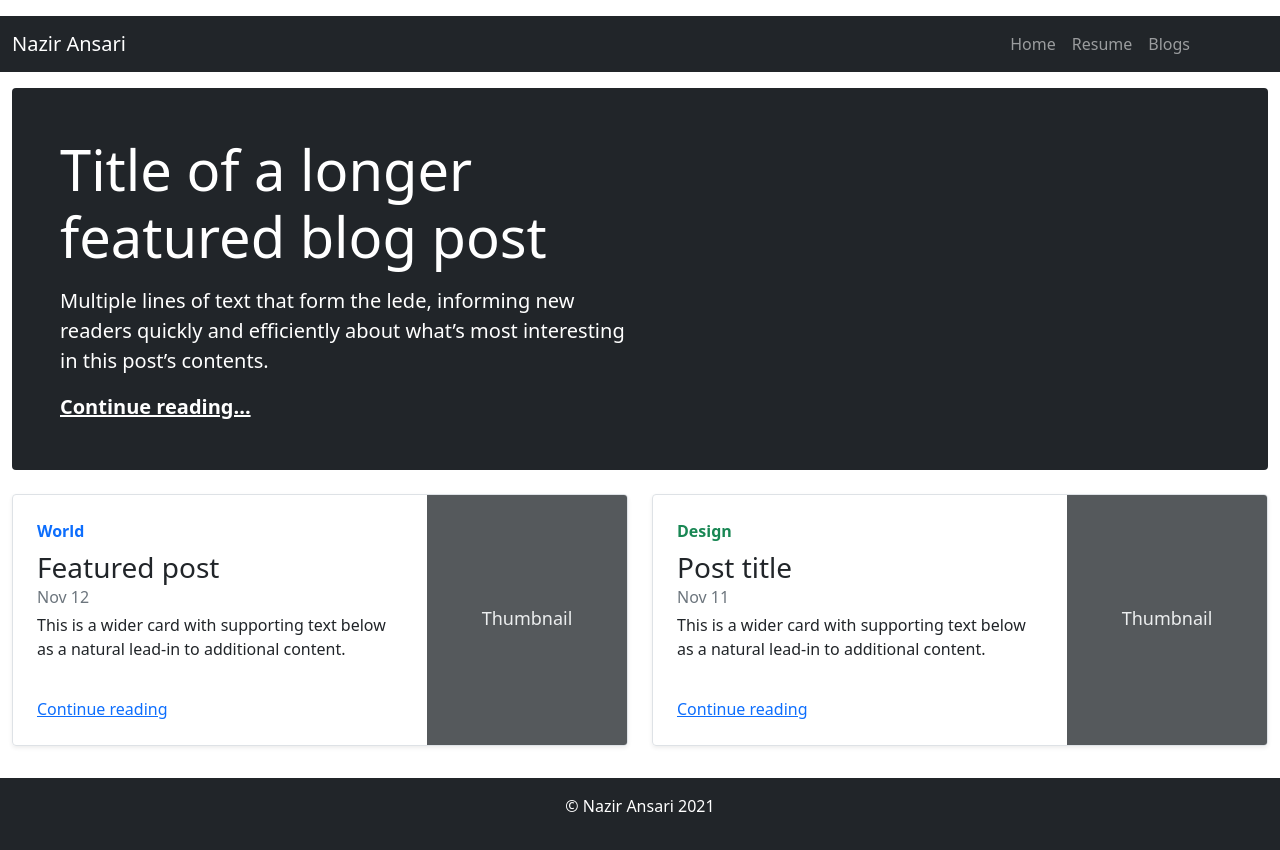
After one commit to nazir9681/portfolio-web, a Django app: page /blogs/ in a window 1280 px wide. The commit adds this page. Run offline with Django 3.2, Linux system fonts and the light colour scheme.

Commit message:
added blogs page

```diff
--- /dev/null
+++ b/blogs/templates/blogs/blogs.html
@@ -0,0 +1,122 @@
+
+<!doctype html>
+<html lang="en">
+  <head>
+    <meta charset="utf-8">
+    <meta name="viewport" content="width=device-width, initial-scale=1">
+    <meta name="description" content="">
+    <meta name="author" content="Mark Otto, Jacob Thornton, and Bootstrap contributors">
+    <meta name="generator" content="Hugo 0.79.0">
+    <title>Blog Template · Bootstrap v5.0</title>
+
+    <link rel="canonical" href="https://getbootstrap.com/docs/5.0/examples/blog/">
+
+
+
+    <!-- Bootstrap core CSS -->
+<link href="https://cdn.jsdelivr.net/npm/bootstrap@5.0.0-beta1/dist/css/bootstrap.min.css" rel="stylesheet" integrity="sha384-giJF6kkoqNQ00vy+HMDP7azOuL0xtbfIcaT9wjKHr8RbDVddVHyTfAAsrekwKmP1" crossorigin="anonymous">
+
+    <meta name="theme-color" content="#7952b3">
+
+
+    <style>
+      .bd-placeholder-img {
+        font-size: 1.125rem;
+        text-anchor: middle;
+        -webkit-user-select: none;
+        -moz-user-select: none;
+        user-select: none;
+      }
+
+      @media (min-width: 768px) {
+        .bd-placeholder-img-lg {
+          font-size: 3.5rem;
+        }
+      }
+    </style>
+
+
+    <!-- Custom styles for this template -->
+    <link href="https://fonts.googleapis.com/css?family=Playfair&#43;Display:700,900&amp;display=swap" rel="stylesheet">
+    <!-- Custom styles for this template -->
+    <link href="blog.css" rel="stylesheet">
+  </head>
+  <body>
+
+  <header class="blog-header py-3">
+    <nav class="navbar navbar-expand-lg navbar-dark bg-dark">
+      <div class="container-fluid">
+        <a class="navbar-brand" href="{% url 'home' %}">Nazir Ansari</a>
+        <button class="navbar-toggler" type="button" data-bs-toggle="collapse" data-bs-target="#navbarNavAltMarkup" aria-controls="navbarNavAltMarkup" aria-expanded="false" aria-label="Toggle navigation">
+          <span class="navbar-toggler-icon"></span>
+        </button>
+        <div class="collapse navbar-collapse" id="navbarNavAltMarkup" style="margin:0 70px;">
+          <div class="navbar-nav" style="margin-left: auto;">
+            <a class="nav-link"href="#">Home</a>
+            <a class="nav-link" href="#">Resume</a>
+            <a class="nav-link" href="#">Blogs</a>
+          </div>
+        </div>
+      </div>
+    </nav>
+  </header>
+
+
+<main class="container-fluid">
+  <div class="p-4 p-md-5 mb-4 text-white rounded bg-dark">
+    <div class="col-md-6 px-0">
+      <h1 class="display-4 font-italic">Title of a longer featured blog post</h1>
+      <p class="lead my-3">Multiple lines of text that form the lede, informing new readers quickly and efficiently about what’s most interesting in this post’s contents.</p>
+      <p class="lead mb-0"><a href="#" class="text-white fw-bold">Continue reading...</a></p>
+    </div>
+  </div>
+
+  <div class="row mb-2">
+    <div class="col-md-6">
+      <div class="row g-0 border rounded overflow-hidden flex-md-row mb-4 shadow-sm h-md-250 position-relative">
+        <div class="col p-4 d-flex flex-column position-static">
+          <strong class="d-inline-block mb-2 text-primary">World</strong>
+          <h3 class="mb-0">Featured post</h3>
+          <div class="mb-1 text-muted">Nov 12</div>
+          <p class="card-text mb-auto">This is a wider card with supporting text below as a natural lead-in to additional content.</p>
+          <a href="#" class="stretched-link">Continue reading</a>
+        </div>
+        <div class="col-auto d-none d-lg-block">
+          <svg class="bd-placeholder-img" width="200" height="250" xmlns="http://www.w3.org/2000/svg" role="img" aria-label="Placeholder: Thumbnail" preserveAspectRatio="xMidYMid slice" focusable="false"><title>Placeholder</title><rect width="100%" height="100%" fill="#55595c"/><text x="50%" y="50%" fill="#eceeef" dy=".3em">Thumbnail</text></svg>
+
+        </div>
+      </div>
+    </div>
+    <div class="col-md-6">
+      <div class="row g-0 border rounded overflow-hidden flex-md-row mb-4 shadow-sm h-md-250 position-relative">
+        <div class="col p-4 d-flex flex-column position-static">
+          <strong class="d-inline-block mb-2 text-success">Design</strong>
+          <h3 class="mb-0">Post title</h3>
+          <div class="mb-1 text-muted">Nov 11</div>
+          <p class="mb-auto">This is a wider card with supporting text below as a natural lead-in to additional content.</p>
+          <a href="#" class="stretched-link">Continue reading</a>
+        </div>
+        <div class="col-auto d-none d-lg-block">
+          <svg class="bd-placeholder-img" width="200" height="250" xmlns="http://www.w3.org/2000/svg" role="img" aria-label="Placeholder: Thumbnail" preserveAspectRatio="xMidYMid slice" focusable="false"><title>Placeholder</title><rect width="100%" height="100%" fill="#55595c"/><text x="50%" y="50%" fill="#eceeef" dy=".3em">Thumbnail</text></svg>
+
+        </div>
+      </div>
+    </div>
+  </div>
+
+
+
+</main><!-- /.container -->
+
+<footer class="text-muted py-3 bg-dark">
+  <div class="container text-center">
+    <p style="color: white;">
+        © Nazir Ansari {% now "Y" %}
+    </p>
+    </div>
+</footer>
+
+
+
+  </body>
+</html>
--- /dev/null
+++ b/blogs/urls.py
@@ -0,0 +1,8 @@
+from django.urls import path
+from django.urls.conf import include
+
+from blogs.views import *
+
+urlpatterns = [
+    path('', blogs, name='blogs'),
+]
--- a/blogs/views.py
+++ b/blogs/views.py
@@ -1,3 +1,5 @@
 from django.shortcuts import render
 
 # Create your views here.
+def blogs(request):
+    return render(request, 'blogs/blogs.html',{})
--- a/jobs/templates/jobs/home.html
+++ b/jobs/templates/jobs/home.html
@@ -50,7 +50,7 @@
             <div class="navbar-nav" style="margin-left: auto;">
               <a class="nav-link"href="#">Home</a>
               <a class="nav-link" href="#">Resume</a>
-              <a class="nav-link" href="#">Blogs</a>
+              <a class="nav-link" href="{% url 'blogs' %}">Blogs</a>
             </div>
           </div>
         </div>
--- a/portfolio/urls.py
+++ b/portfolio/urls.py
@@ -2,10 +2,13 @@ from django.contrib import admin
 from django.urls import path
 from django.conf import settings
 from django.conf.urls.static import static
+from django.urls.conf import include
 
 from jobs.views import *
+from blogs.views import *
 
 urlpatterns = [
     path('admin/', admin.site.urls),
-    path('', home_view, name='home')
+    path('', home_view, name='home'),
+    path('blogs/', include('blogs.urls'))
 ] + static(settings.MEDIA_URL, document_root=settings.MEDIA_ROOT)
```
